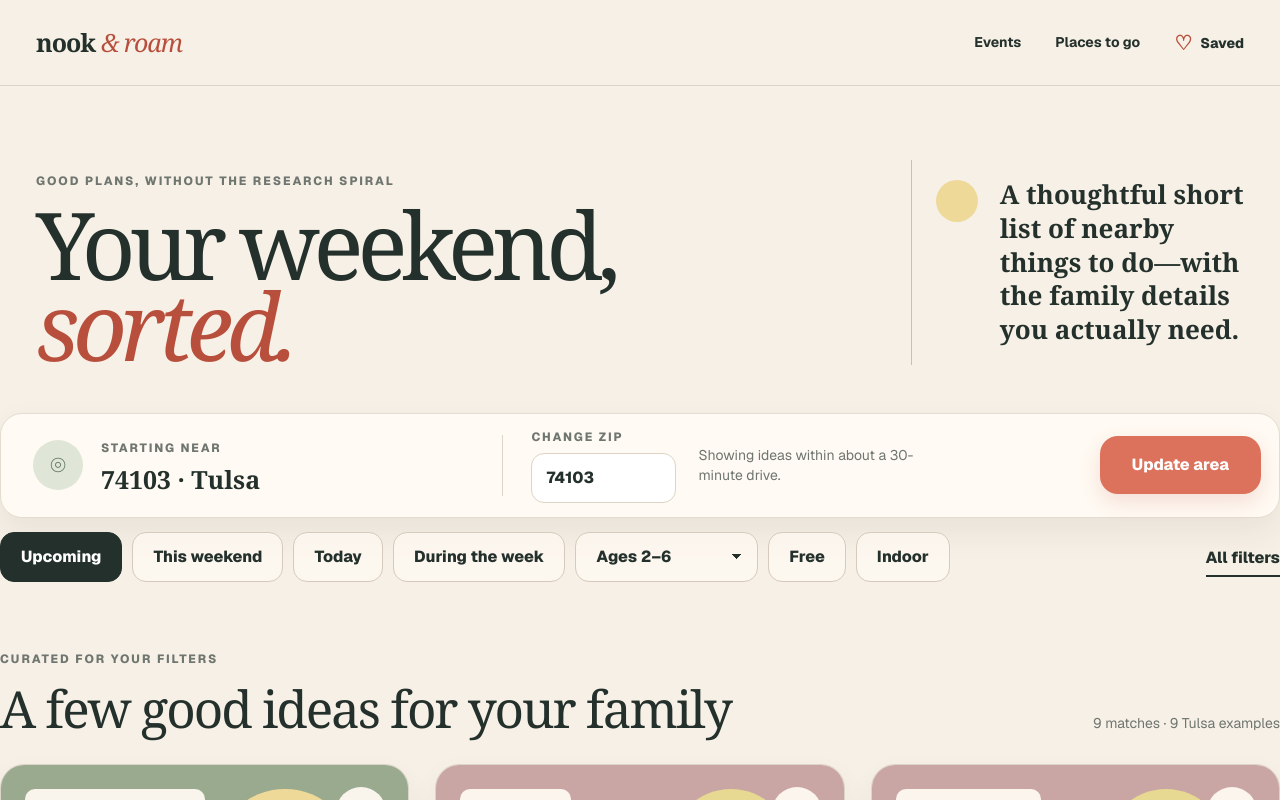
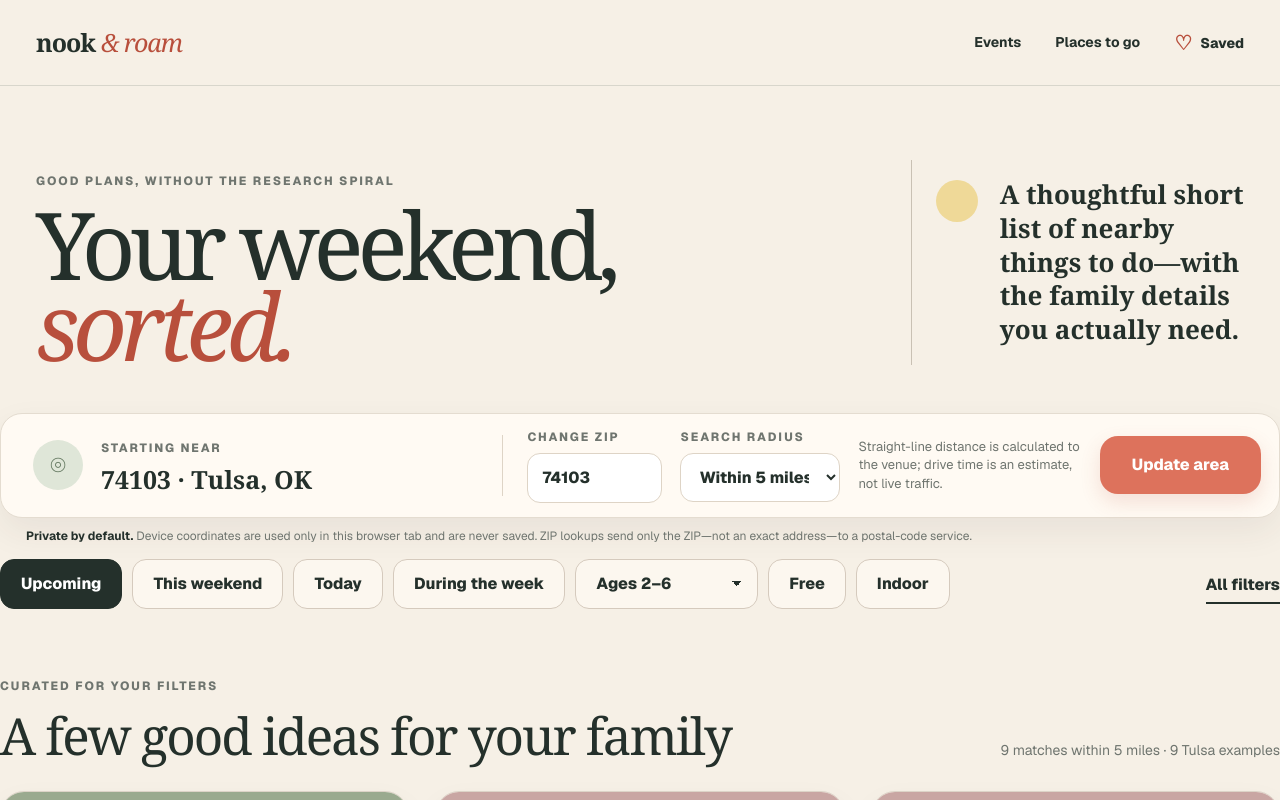
Before and after one commit to bethanycable/nook-and-roam, a Next.js app: page / in a window 1280 px wide. Shown: the top 800 px of the page. Built offline with nearby package versions, Linux system fonts and the light colour scheme.

Commit message:
Make location radius filtering functional

```diff
--- a/app/globals.css
+++ b/app/globals.css
@@ -149,10 +149,11 @@
   cursor: pointer;
 }
 .location-target:hover { background: #d2dec9; }
-.zip-form { display: grid; grid-template-columns: 145px minmax(170px, 1fr) auto; align-items: center; gap: 22px; padding-left: 28px; }
-.zip-control { display: block; }
-.zip-control .field-label { margin-bottom: 7px; }
-.zip-form input {
+.location-target:disabled, .primary-button:disabled { cursor: wait; opacity: 0.7; transform: none; }
+.zip-form { display: grid; grid-template-columns: 135px 160px minmax(185px, 1fr) auto; align-items: center; gap: 18px; padding-left: 24px; }
+.zip-control, .radius-control { display: block; }
+.zip-control .field-label, .radius-control .field-label { margin-bottom: 7px; }
+.zip-form input, .radius-control select {
   width: 100%;
   border: 1px solid var(--line);
   border-radius: 13px;
@@ -161,8 +162,9 @@
   font-weight: 750;
   outline: none;
 }
-.zip-form input:focus { border-color: var(--terracotta); box-shadow: 0 0 0 3px rgba(221, 114, 92, 0.16); }
-.drive-limit { max-width: 230px; color: var(--muted); font-size: 14px; line-height: 1.45; text-align: left; }
+.radius-control select { min-height: 45px; cursor: pointer; }
+.zip-form input:focus, .radius-control select:focus { border-color: var(--terracotta); box-shadow: 0 0 0 3px rgba(221, 114, 92, 0.16); }
+.drive-limit { max-width: 255px; color: var(--muted); font-size: 13px; line-height: 1.4; text-align: left; }
 .primary-button {
   border: 0;
   border-radius: 18px;
@@ -178,6 +180,8 @@
 .primary-button:hover { background: var(--terracotta-dark); transform: translateY(-2px); }
 .zip-form .primary-button { min-height: 58px; padding: 0 32px; }
 .location-message { max-width: 1328px; margin: 10px auto 0; color: var(--muted); font-size: 13px; padding: 0 26px; }
+.location-privacy { max-width: 1328px; margin: 9px auto 0; padding: 0 26px; color: var(--muted); font-size: 12px; line-height: 1.5; }
+.location-privacy strong { color: var(--ink); }
 
 .filter-section { max-width: 1328px; margin: 14px auto 0; }
 .quick-filters { display: flex; flex-wrap: wrap; align-items: center; gap: 10px; }
@@ -302,7 +306,9 @@
 .empty-state > span { font-size: 36px; color: var(--terracotta); }
 .empty-state h3 { margin: 9px 0 6px; font-family: Georgia, serif; font-size: 31px; }
 .empty-state p { margin: 0 auto 20px; color: var(--muted); max-width: 520px; }
+.empty-actions { display: flex; justify-content: center; flex-wrap: wrap; gap: 10px; }
 .empty-state button { border: 0; background: var(--terracotta); color: #fff; border-radius: 12px; padding: 13px 18px; font-weight: 800; cursor: pointer; }
+.empty-state button + button { background: transparent; color: var(--ink); border: 1px solid var(--ink); }
 
 .places-section {
   max-width: 1328px;
@@ -389,7 +395,7 @@
   .finder, .filter-section, .events-section, .places-section, .places-page-hero, .places-directory, footer { margin-left: 24px; margin-right: 24px; }
   .finder { grid-template-columns: 1fr; gap: 18px; }
   .location-field { border-right: 0; }
-  .zip-form { border-top: 1px solid var(--line); padding: 18px 6px 0; }
+  .zip-form { grid-template-columns: 145px 170px minmax(190px, 1fr) auto; border-top: 1px solid var(--line); padding: 18px 6px 0; }
   .event-grid { grid-template-columns: 1fr 1fr; }
   .places-section { grid-template-columns: 1fr; gap: 34px; }
   .places-page-hero { grid-template-columns: 1fr; gap: 36px; }
@@ -411,8 +417,9 @@
   .finder { padding: 15px; border-radius: 22px; }
   .location-field { padding: 6px; }
   .location-field strong { font-size: 22px; }
-  .zip-form { grid-template-columns: 1fr auto; gap: 12px; }
+  .zip-form { grid-template-columns: 1fr 1fr; gap: 12px; }
   .drive-limit { display: none; }
+  .zip-form .primary-button { grid-column: 1 / -1; }
   .primary-button { padding: 0 18px; min-height: 54px; }
   .quick-filters { flex-wrap: nowrap; overflow-x: auto; padding-bottom: 5px; }
   .filter-chip, .filter-select select { white-space: nowrap; min-height: 44px; padding: 0 16px; }
--- a/app/page.tsx
+++ b/app/page.tsx
@@ -21,11 +21,67 @@
   ageLabel: string;
   ageMin: number;
   ageMax: number;
-  driveMinutes: number;
+  latitude: number;
+  longitude: number;
   note: string;
   art: string;
   badge: string;
 };
+
+type LocationOrigin = {
+  latitude: number;
+  longitude: number;
+  label: string;
+  shortLabel: string;
+  source: "zip" | "device";
+};
+
+type ZipLookupResponse = {
+  places?: Array<{
+    latitude?: string;
+    longitude?: string;
+    "place name"?: string;
+    "state abbreviation"?: string;
+  }>;
+};
+
+const venueLocations = {
+  gatheringPlace: { latitude: 36.1196044, longitude: -95.9855622 },
+  trinityBaptist: { latitude: 36.1048455, longitude: -96.0118967 },
+  philbrook: { latitude: 36.1237809, longitude: -95.9701736 },
+  zarrowLibrary: { latitude: 36.089791, longitude: -96.0165672 },
+  guthrieGreen: { latitude: 36.1593932, longitude: -95.9921556 },
+};
+
+const defaultOrigin: LocationOrigin = {
+  latitude: 36.1539,
+  longitude: -95.9954,
+  label: "74103 · Tulsa, OK",
+  shortLabel: "74103",
+  source: "zip",
+};
+
+function distanceInMiles(origin: LocationOrigin, destination: EventItem) {
+  const earthRadiusMiles = 3958.8;
+  const toRadians = (value: number) => (value * Math.PI) / 180;
+  const latitudeDifference = toRadians(destination.latitude - origin.latitude);
+  const longitudeDifference = toRadians(destination.longitude - origin.longitude);
+  const originLatitude = toRadians(origin.latitude);
+  const destinationLatitude = toRadians(destination.latitude);
+  const haversine =
+    Math.sin(latitudeDifference / 2) ** 2 +
+    Math.cos(originLatitude) * Math.cos(destinationLatitude) * Math.sin(longitudeDifference / 2) ** 2;
+
+  return earthRadiusMiles * 2 * Math.atan2(Math.sqrt(haversine), Math.sqrt(1 - haversine));
+}
+
+function estimatedDriveMinutes(distanceMiles: number) {
+  return Math.max(5, Math.round(distanceMiles * 2.4 + 4));
+}
+
+function formatDistance(distanceMiles: number) {
+  return distanceMiles < 0.95 ? "Under 1 mi" : `${distanceMiles.toFixed(1)} mi`;
+}
 
 const events: EventItem[] = [
   {
@@ -46,7 +102,7 @@
     ageLabel: "All ages",
     ageMin: 0,
     ageMax: 18,
-    driveMinutes: 8,
+    ...venueLocations.gatheringPlace,
     note: "A come-and-go Tulsa celebration with morning youth programs, storytimes, activities, performances, food, and a vendor market.",
     art: "art-garden",
     badge: "Registration link ready",
@@ -67,7 +123,7 @@
     ageLabel: "All ages",
     ageMin: 0,
     ageMax: 18,
-    driveMinutes: 10,
+    ...venueLocations.trinityBaptist,
     note: "A relaxed, all-ages student music showcase with used sheet music to browse; admission is free and donations are encouraged.",
     art: "art-music",
     badge: "Easy drop-in",
@@ -90,7 +146,7 @@
     ageLabel: "All ages",
     ageMin: 0,
     ageMax: 18,
-    driveMinutes: 11,
+    ...venueLocations.philbrook,
     note: "A one-hour indoor music preview from the casts of Oklahoma! and The Dustbowl Radio Hour, with time to explore Philbrook before or after.",
     art: "art-music",
     badge: "Indoor music pick",
@@ -113,7 +169,7 @@
     ageLabel: "All ages",
     ageMin: 0,
     ageMax: 18,
-    driveMinutes: 11,
+    ...venueLocations.philbrook,
     note: "A flexible garden stroll for families who want to bring a well-behaved, leashed dog; the dog-friendly portion stays outdoors.",
     art: "art-garden",
     badge: "Registration link ready",
@@ -136,7 +192,7 @@
     ageLabel: "Best for ages 0–4",
     ageMin: 0,
     ageMax: 4,
-    driveMinutes: 11,
+    ...venueLocations.philbrook,
     note: "Come-and-go sensory garden play designed for children under 5, with digging, splashing, building, and room to explore at their pace.",
     art: "art-coral",
     badge: "Registration link ready",
@@ -157,7 +213,7 @@
     ageLabel: "Best for ages 0–5",
     ageMin: 0,
     ageMax: 5,
-    driveMinutes: 12,
+    ...venueLocations.zarrowLibrary,
     note: "A short family storytime with simple songs and books for little ones plus interactive stories and activities for older preschoolers.",
     art: "art-library",
     badge: "Rainy-day ready",
@@ -180,7 +236,7 @@
     ageLabel: "Best for ages 4–12",
     ageMin: 4,
     ageMax: 12,
-    driveMinutes: 3,
+    ...venueLocations.guthrieGreen,
     note: "A free literacy session where kids paint characters, objects, or scenes on smooth stones and use them to build a story.",
     art: "art-coral",
     badge: "Free registration",
@@ -203,7 +259,7 @@
     ageLabel: "Best for ages 0–10",
     ageMin: 0,
     ageMax: 10,
-    driveMinutes: 11,
+    ...venueLocations.philbrook,
     note: "A compact weekly storytime geared toward kids 10 and under, with the museum and gardens available for a longer outing afterward.",
     art: "art-library",
     badge: "Registration link ready",
@@ -226,7 +282,7 @@
     ageLabel: "All ages",
     ageMin: 0,
     ageMax: 18,
-    driveMinutes: 11,
+    ...venueLocations.philbrook,
     note: "A quick look at Philbrook's koi during feeding time that pairs naturally with Storytime, the gardens, or a museum visit.",
     art: "art-garden",
     badge: "Quick add-on",
@@ -245,9 +301,10 @@
 
 export default function Home() {
   const [zipInput, setZipInput] = useState("74103");
-  const [locationLabel, setLocationLabel] = useState("74103 · Tulsa");
+  const [origin, setOrigin] = useState<LocationOrigin>(defaultOrigin);
+  const [radiusMiles, setRadiusMiles] = useState(5);
   const [locationError, setLocationError] = useState("");
-  const [driveOffset, setDriveOffset] = useState(0);
+  const [isLocating, setIsLocating] = useState(false);
   const [datePreset, setDatePreset] = useState<"upcoming" | "weekend" | "today" | "weekday">("upcoming");
   const [age, setAge] = useState("little");
   const [freeOnly, setFreeOnly] = useState(false);
@@ -292,6 +349,7 @@
       const overlapsAge = event.ageMin <= selectedAge.max && event.ageMax >= selectedAge.min;
       return (
         (datePreset === "upcoming" || event.dayGroups.includes(datePreset)) &&
+        distanceInMiles(origin, event) <= radiusMiles &&
         overlapsAge &&
         (!freeOnly || event.isFree) &&
         (!indoorOnly || event.setting === "Indoor") &&
@@ -300,20 +358,44 @@
         (!showSaved || favorites.includes(event.id))
       );
     });
-  }, [age, datePreset, dropInOnly, favorites, freeOnly, indoorOnly, showSaved, strollerOnly]);
+  }, [age, datePreset, dropInOnly, favorites, freeOnly, indoorOnly, origin, radiusMiles, showSaved, strollerOnly]);
 
   const displayedEvents = showAll ? filteredEvents : filteredEvents.slice(0, eventPreviewLimit);
 
-  function submitLocation(event: FormEvent<HTMLFormElement>) {
+  async function submitLocation(event: FormEvent<HTMLFormElement>) {
     event.preventDefault();
     const normalized = zipInput.trim();
     if (!/^\d{5}$/.test(normalized)) {
       setLocationError("Enter a five-digit ZIP code.");
       return;
     }
-    setLocationError("");
-    setLocationLabel(`${normalized} · nearby`);
-    setDriveOffset((Number(normalized.at(-1)) % 5) - 2);
+    setIsLocating(true);
+    setLocationError("Looking up the approximate center of that ZIP…");
+    try {
+      const response = await fetch(`https://api.zippopotam.us/us/${normalized}`);
+      if (!response.ok) throw new Error("ZIP not found");
+      const data = (await response.json()) as ZipLookupResponse;
+      const place = data.places?.[0];
+      const latitude = Number(place?.latitude);
+      const longitude = Number(place?.longitude);
+      if (!Number.isFinite(latitude) || !Number.isFinite(longitude)) throw new Error("ZIP has no coordinates");
+
+      const placeName = place?.["place name"] ?? "nearby";
+      const state = place?.["state abbreviation"];
+      setOrigin({
+        latitude,
+        longitude,
+        label: `${normalized} · ${placeName}${state ? `, ${state}` : ""}`,
+        shortLabel: normalized,
+        source: "zip",
+      });
+      setLocationError("ZIP updated. Distances use the approximate center of that ZIP area.");
+      setShowAll(false);
+    } catch {
+      setLocationError("We couldn't find that ZIP code. Check it and try again.");
+    } finally {
+      setIsLocating(false);
+    }
   }
 
   function useCurrentLocation() {
@@ -321,16 +403,35 @@
       setLocationError("Location is not available here. Try a ZIP code instead.");
       return;
     }
-    setLocationError("Finding your general area…");
+    setIsLocating(true);
+    setLocationError("Waiting for your browser's location permission…");
     navigator.geolocation.getCurrentPosition(
+      (position) => {
+        setOrigin({
+          latitude: position.coords.latitude,
+          longitude: position.coords.longitude,
+          label: "Your current location",
+          shortLabel: "your location",
+          source: "device",
+        });
+        setLocationError("Location found. Distance calculations stay in this browser tab.");
+        setIsLocating(false);
+        setShowAll(false);
+      },
       () => {
-        setLocationLabel("Your current area");
-        setLocationError("Location found. Exact coordinates stay on this device in this prototype.");
-        setDriveOffset(2);
+        setLocationError("We couldn't access your location. A ZIP code works just as well.");
+        setIsLocating(false);
       },
-      () => setLocationError("We couldn't access your location. A ZIP code works just as well."),
       { enableHighAccuracy: false, timeout: 6000 },
     );
+  }
+
+  function useTulsaDemoArea() {
+    setOrigin(defaultOrigin);
+    setZipInput("74103");
+    setRadiusMiles(5);
+    setLocationError("Tulsa demo area restored.");
+    setShowAll(false);
   }
 
   function toggleFavorite(id: number) {
@@ -388,12 +489,12 @@
 
       <section className="finder" aria-labelledby="finder-title">
         <div className="location-field">
-          <button className="location-target" type="button" onClick={useCurrentLocation} aria-label="Use my current location">
+          <button className="location-target" type="button" onClick={useCurrentLocation} aria-label="Use my current location" disabled={isLocating}>
             <span aria-hidden="true">⌾</span>
           </button>
           <div>
             <span className="field-label" id="finder-title">Starting near</span>
-            <strong>{locationLabel}</strong>
+            <strong>{origin.label}</strong>
           </div>
         </div>
         <form onSubmit={submitLocation} className="zip-form">
@@ -408,11 +509,31 @@
               placeholder="ZIP code"
             />
           </label>
-          <span className="drive-limit">Showing ideas within about a 30-minute drive.</span>
-          <button className="primary-button" type="submit">Update area</button>
+          <label className="radius-control" htmlFor="radius">
+            <span className="field-label">Search radius</span>
+            <select
+              id="radius"
+              value={radiusMiles}
+              onChange={(event) => {
+                setRadiusMiles(Number(event.target.value));
+                setShowAll(false);
+              }}
+            >
+              <option value={5}>Within 5 miles</option>
+              <option value={10}>Within 10 miles</option>
+              <option value={20}>Within 20 miles</option>
+            </select>
+          </label>
+          <span className="drive-limit">Straight-line distance is calculated to the venue; drive time is an estimate, not live traffic.</span>
+          <button className="primary-button" type="submit" disabled={isLocating}>
+            {isLocating ? "Updating…" : "Update area"}
+          </button>
         </form>
       </section>
       {locationError && <p className="location-message" role="status">{locationError}</p>}
+      <p className="location-privacy">
+        <strong>Private by default.</strong> Device coordinates are used only in this browser tab and are never saved. ZIP lookups send only the ZIP—not an exact address—to a postal-code service.
+      </p>
 
       <section className="filter-section" aria-label="Event filters">
         <div className="quick-filters">
@@ -472,7 +593,7 @@
             <h2 id="events-title">A few good ideas for your family</h2>
           </div>
           <div className="results-meta">
-            <span>{filteredEvents.length} {filteredEvents.length === 1 ? "match" : "matches"} · {events.length} Tulsa examples</span>
+            <span>{filteredEvents.length} {filteredEvents.length === 1 ? "match" : "matches"} within {radiusMiles} miles · {events.length} Tulsa examples</span>
             {showSaved && <button type="button" onClick={() => setShowSaved(false)}>Show all events</button>}
           </div>
         </div>
@@ -481,7 +602,8 @@
           <div className="event-grid">
             {displayedEvents.map((event) => {
               const isFavorite = favorites.includes(event.id);
-              const driveTime = Math.max(5, event.driveMinutes + driveOffset);
+              const distanceMiles = distanceInMiles(origin, event);
+              const driveTime = estimatedDriveMinutes(distanceMiles);
               return (
                 <article className="event-card" key={event.id}>
                   <div className={`event-art ${event.art}`} aria-hidden="true">
@@ -521,8 +643,8 @@
                       </a>
                     )}
                     <div className="card-footer">
-                      <span>From {locationLabel.split(" · ")[0]}</span>
-                      <strong>{driveTime} min drive</strong>
+                      <span>{formatDistance(distanceMiles)} from {origin.shortLabel}</span>
+                      <strong>≈ {driveTime} min drive</strong>
                       <button type="button" onClick={() => setSelectedEvent(event)} aria-label={`See details for ${event.title}`}>See the plan <span aria-hidden="true">→</span></button>
                     </div>
                   </div>
@@ -533,16 +655,16 @@
         ) : (
           <div className="empty-state">
             <span aria-hidden="true">☼</span>
-            <h3>No perfect matches yet.</h3>
-            <p>Try removing a filter—or skip the schedule and choose a reliable place below.</p>
-            <button type="button" onClick={() => {
-              setFreeOnly(false);
-              setIndoorOnly(false);
-              setStrollerOnly(false);
-              setDropInOnly(false);
-              setAge("all");
-              setShowSaved(false);
-            }}>Show me more options</button>
+            <h3>No Tulsa matches within {radiusMiles} miles.</h3>
+            <p>Expand the radius, remove a filter, or return to the Tulsa demo area. The prototype currently contains Tulsa listings only.</p>
+            <div className="empty-actions">
+              {radiusMiles < 20 && (
+                <button type="button" onClick={() => setRadiusMiles(radiusMiles === 5 ? 10 : 20)}>
+                  Search within {radiusMiles === 5 ? 10 : 20} miles
+                </button>
+              )}
+              <button type="button" onClick={useTulsaDemoArea}>Use Tulsa demo area</button>
+            </div>
           </div>
         )}
 
@@ -600,7 +722,13 @@
               </div>
               <div><dt>Age fit</dt><dd>{selectedEvent.ageLabel}</dd></div>
               <div><dt>Getting around</dt><dd>{selectedEvent.stroller ? "Stroller friendly" : "Not stroller friendly"}</dd></div>
-              <div><dt>From your area</dt><dd>{Math.max(5, selectedEvent.driveMinutes + driveOffset)} min drive</dd></div>
+              <div>
+                <dt>From your area</dt>
+                <dd>
+                  {formatDistance(distanceInMiles(origin, selectedEvent))} · ≈ {estimatedDriveMinutes(distanceInMiles(origin, selectedEvent))} min drive
+                  <small>Estimated from distance; live traffic and road conditions are not included.</small>
+                </dd>
+              </div>
             </dl>
             <div className="modal-actions">
               {selectedEvent.registrationUrl && (
```
Also changed, not shown: 2 other files (tests, documents, lock files or other folders).
